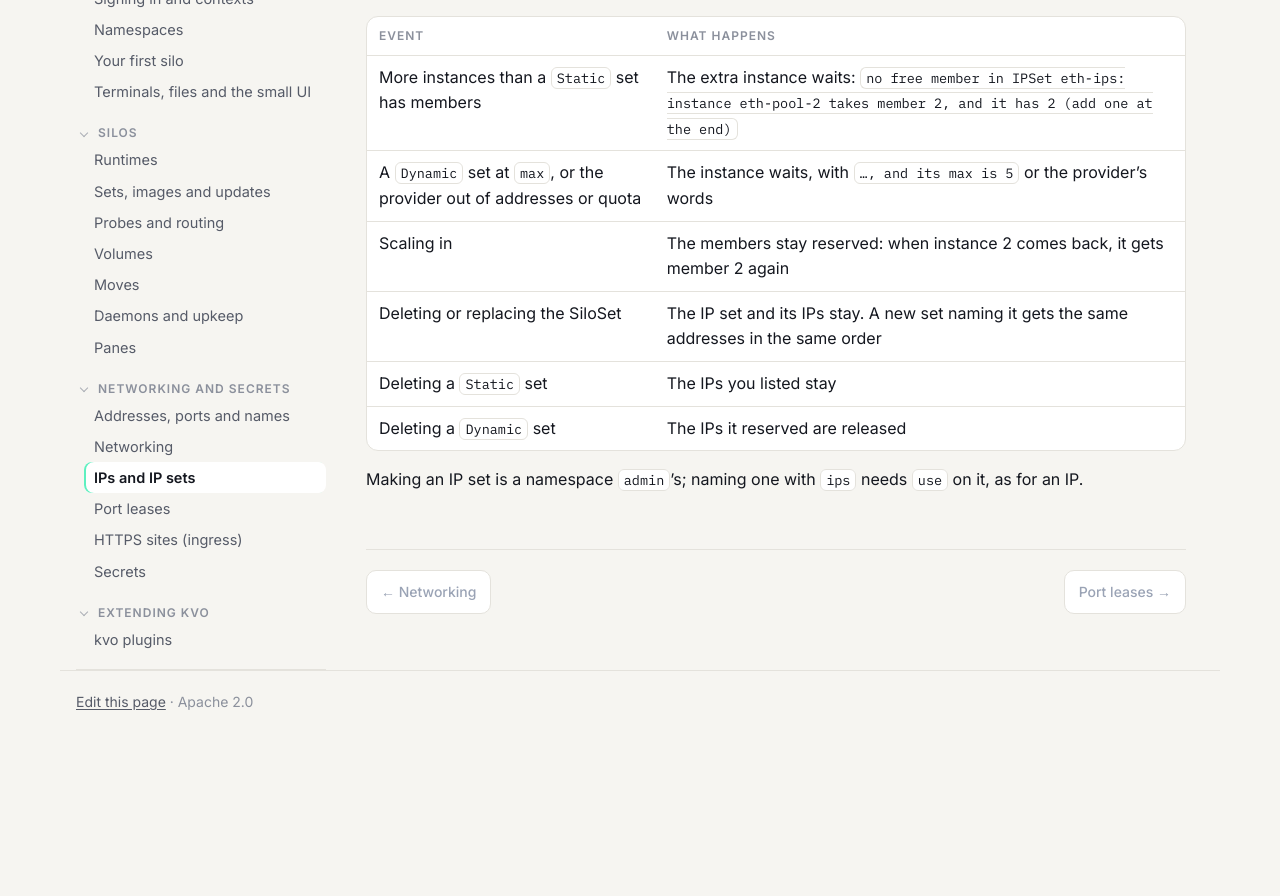
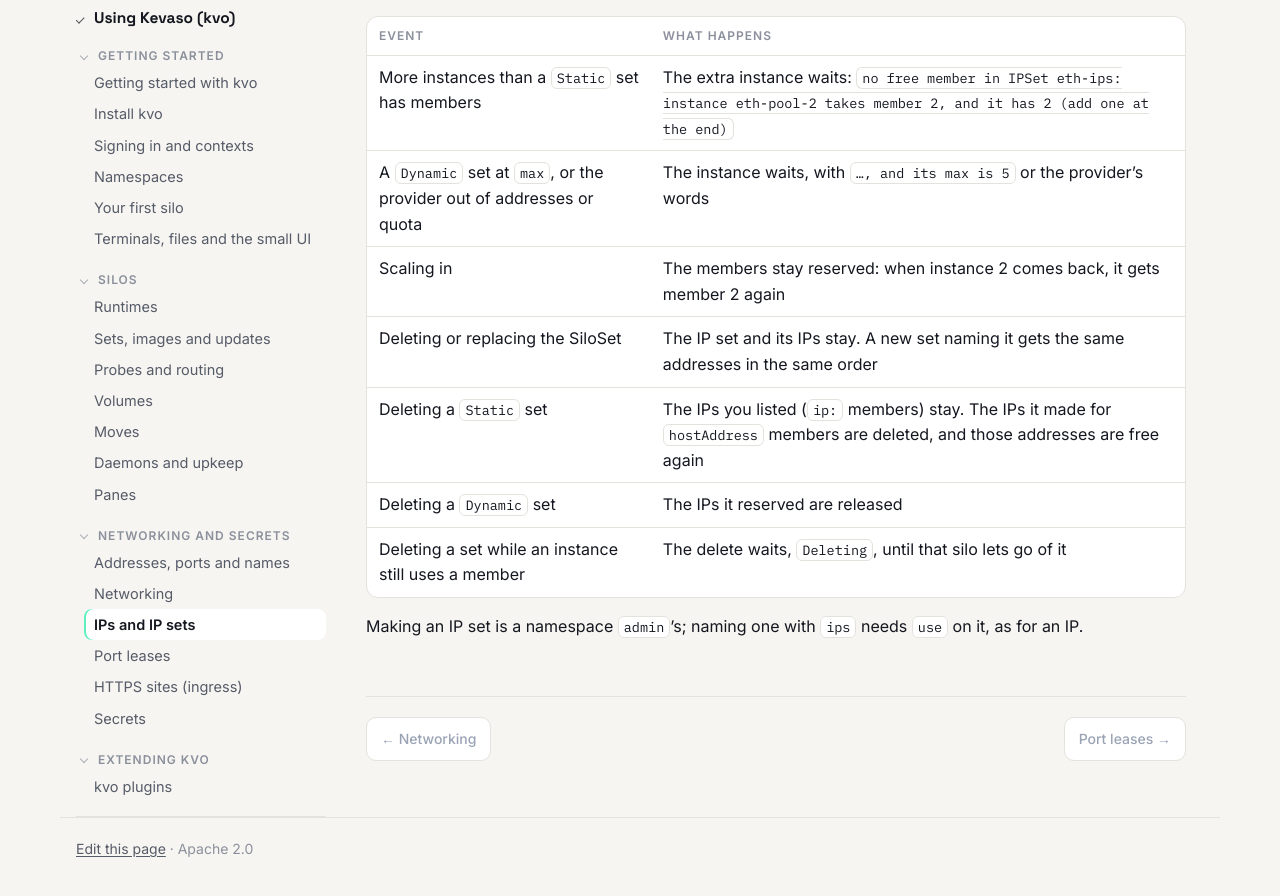
Before and after one commit to dlebee/kevaso-docs, a Jekyll site: the page built from use/networking/ips.md, in a window 1280 px wide and 900 px high, scrolled down 4759 px. Shown: the top 896 px of the window. Built offline with Jekyll 4.4.1, drawn with Linux system fonts in a browser that asks for light colours; before the commit the page ends 5512 px from its top, so only the background shows below that.

Commit message:
IP sets as the controllers made them (core #44): deleting a set, several balancers on one silo
Co-Authored-By: Claude Opus 5.5 <noreply@anthropic.com>
Signed-off-by: David Lebee <david@lebee.info>

```diff
--- a/use/networking/ips.md
+++ b/use/networking/ips.md
@@ -210,7 +210,8 @@ The whole example is on [Sets]({{ '/use/silos/sets/#an-address-for-each-instance
 | A `Dynamic` set at `max`, or the provider out of addresses or quota | The instance waits, with `…, and its max is 5` or the provider's words |
 | Scaling in | The members stay reserved: when instance 2 comes back, it gets member 2 again |
 | Deleting or replacing the SiloSet | The IP set and its IPs stay. A new set naming it gets the same addresses in the same order |
-| Deleting a `Static` set | The IPs you listed stay |
+| Deleting a `Static` set | The IPs you listed (`ip:` members) stay. The IPs it made for `hostAddress` members are deleted, and those addresses are free again |
 | Deleting a `Dynamic` set | The IPs it reserved are released |
+| Deleting a set while an instance still uses a member | The delete waits, `Deleting`, until that silo lets go of it |
 
 Making an IP set is a namespace `admin`'s; naming one with `ips` needs `use` on it, as for an IP.
```
Also changed, not shown: use/networking.md (+2 -0 lines).
